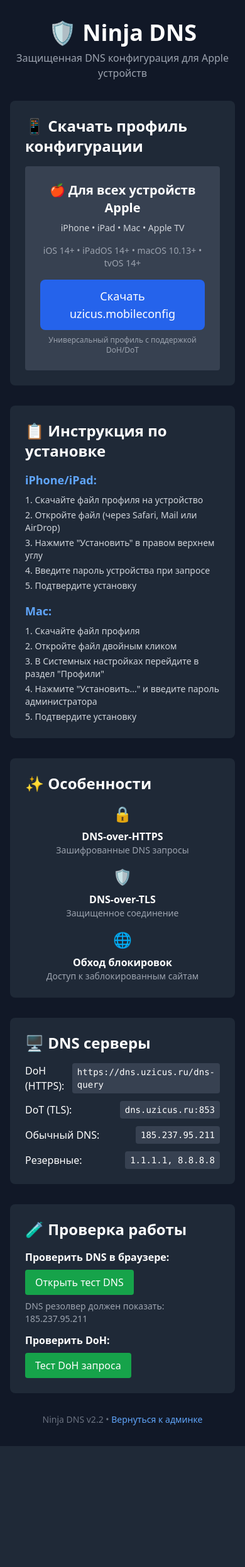
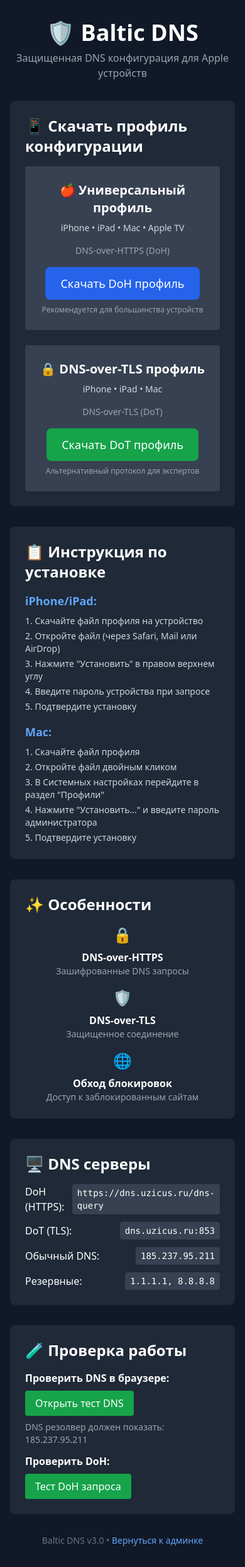
Before and after one commit to uzicus/ninja-dns, a FastAPI app: page /download in a window 390 px wide. Shown: the whole page at 63% size. Before the commit the page ends 2296 px from the top, so only its background shows below. Run offline with FastAPI, Linux system fonts and the light colour scheme; some libraries are stand-ins or nearby versions.

Commit message:
Implement dynamic mobileconfig generation
- Add MobileConfigGenerator class for runtime profile generation
- Replace static mobileconfig files with dynamic generation based on env vars
- Update all download endpoints to use dynamic generation
- Remove hardcoded domains/IPs from templates (use Jinja2 variables)
- Delete static mobileconfig files from repository
- Add support for both DoH and DoT profiles
- Improve security by removing sensitive data from public repo

🤖 Generated with [Claude Code](https://claude.ai/code)

Co-Authored-By: Claude <noreply@anthropic.com>

```diff
--- a/admin/app/main.py
+++ b/admin/app/main.py
@@ -11,6 +11,7 @@ import re
 import socket
 from typing import List, Dict, Any
 import logging
+from app.mobileconfig_generator import generate_universal_profile, generate_dot_profile, MobileConfigGenerator
 
 # Читаем переменные окружения
 HOST_DOMAIN = os.getenv('HOST_DOMAIN', 'dns.uzicus.ru')
@@ -561,26 +562,51 @@ async def download_page(request: Request):
     """Страница для скачивания mobileconfig профиля"""
     client_ip = get_client_ip(request)
     logger.info(f"Download page accessed from IP: {client_ip}")
-    return templates.TemplateResponse("download.html", {"request": request})
+
+    # Получаем информацию о профиле для отображения
+    generator = MobileConfigGenerator(HOST_DOMAIN, SERVER_IP)
+    profile_info = generator.get_profile_info()
+
+    return templates.TemplateResponse("download.html", {
+        "request": request,
+        "profile_info": profile_info,
+        "host_domain": HOST_DOMAIN,
+        "server_ip": SERVER_IP
+    })
+
+@app.get("/api/profile-info")
+async def get_profile_info():
+    """API для получения информации о DNS профиле"""
+    generator = MobileConfigGenerator(HOST_DOMAIN, SERVER_IP)
+    return generator.get_profile_info()
 
 @app.get("/download/mobileconfig")
 async def download_mobileconfig(request: Request):
-    """Скачивание исправленного файла mobileconfig для iOS/универсального"""
+    """Скачивание динамически сгенерированного mobileconfig для iOS/универсального"""
     client_ip = get_client_ip(request)
-    logger.info(f"Fixed mobileconfig download requested from IP: {client_ip}")
+    logger.info(f"Dynamic mobileconfig download requested from IP: {client_ip}")
 
-    mobileconfig_path = "/app/uzicus.mobileconfig"
+    try:
+        # Генерируем профиль динамически
+        profile_content = generate_universal_profile(
+            host_domain=HOST_DOMAIN,
+            server_ip=SERVER_IP,
+            profile_name="Baltic DNS"
+        )
 
-    # Проверяем существование файла
-    if not os.path.exists(mobileconfig_path):
-        logger.error(f"Fixed mobileconfig file not found at {mobileconfig_path}")
-        raise HTTPException(status_code=404, detail="Configuration file not found")
+        # Создаем Response с сгенерированным содержимым
+        from fastapi.responses import Response
+        return Response(
+            content=profile_content,
+            media_type="application/x-apple-aspen-config",
+            headers={
+                "Content-Disposition": f"attachment; filename=baltic-dns.mobileconfig"
+            }
+        )
 
-    return FileResponse(
-        path=mobileconfig_path,
-        filename="uzicus.mobileconfig",
-        media_type="application/x-apple-aspen-config"
-    )
+    except Exception as e:
+        logger.error(f"Error generating mobileconfig for IP {client_ip}: {e}")
+        raise HTTPException(status_code=500, detail="Error generating configuration file")
 
 @app.get("/download/mobileconfig-macos")
 async def download_mobileconfig_macos(request: Request):
@@ -588,56 +614,83 @@ async def download_mobileconfig_macos(request: Request):
     client_ip = get_client_ip(request)
     logger.info(f"macOS mobileconfig download requested from IP: {client_ip}")
 
-    mobileconfig_path = "/app/uzicus.mobileconfig"
+    try:
+        # Генерируем профиль динамически (тот же универсальный)
+        profile_content = generate_universal_profile(
+            host_domain=HOST_DOMAIN,
+            server_ip=SERVER_IP,
+            profile_name="Baltic DNS macOS"
+        )
 
-    # Проверяем существование файла
-    if not os.path.exists(mobileconfig_path):
-        logger.error(f"macOS mobileconfig file not found at {mobileconfig_path}")
-        raise HTTPException(status_code=404, detail="Configuration file not found")
+        # Создаем Response с сгенерированным содержимым
+        from fastapi.responses import Response
+        return Response(
+            content=profile_content,
+            media_type="application/x-apple-aspen-config",
+            headers={
+                "Content-Disposition": f"attachment; filename=baltic-dns-macos.mobileconfig"
+            }
+        )
 
-    return FileResponse(
-        path=mobileconfig_path,
-        filename="uzicus-macos.mobileconfig",
-        media_type="application/x-apple-aspen-config"
-    )
+    except Exception as e:
+        logger.error(f"Error generating macOS mobileconfig for IP {client_ip}: {e}")
+        raise HTTPException(status_code=500, detail="Error generating configuration file")
 
-@app.get("/download/mobileconfig-original")
-async def download_mobileconfig_original(request: Request):
-    """Скачивание оригинального файла mobileconfig (для отладки)"""
+@app.get("/download/mobileconfig-dot")
+async def download_mobileconfig_dot(request: Request):
+    """Скачивание файла mobileconfig с поддержкой DNS-over-TLS"""
     client_ip = get_client_ip(request)
-    logger.info(f"Original mobileconfig download requested from IP: {client_ip}")
+    logger.info(f"DoT mobileconfig download requested from IP: {client_ip}")
 
-    mobileconfig_path = "/app/uzicus.mobileconfig"
+    try:
+        # Генерируем DoT профиль
+        profile_content = generate_dot_profile(
+            host_domain=HOST_DOMAIN,
+            server_ip=SERVER_IP,
+            profile_name="Baltic DNS DoT"
+        )
 
-    # Проверяем существование файла
-    if not os.path.exists(mobileconfig_path):
-        logger.error(f"Original mobileconfig file not found at {mobileconfig_path}")
-        raise HTTPException(status_code=404, detail="Configuration file not found")
+        # Создаем Response с сгенерированным содержимым
+        from fastapi.responses import Response
+        return Response(
+            content=profile_content,
+            media_type="application/x-apple-aspen-config",
+            headers={
+                "Content-Disposition": f"attachment; filename=baltic-dns-dot.mobileconfig"
+            }
+        )
 
-    return FileResponse(
-        path=mobileconfig_path,
-        filename="uzicus-original.mobileconfig",
-        media_type="application/x-apple-aspen-config"
-    )
+    except Exception as e:
+        logger.error(f"Error generating DoT mobileconfig for IP {client_ip}: {e}")
+        raise HTTPException(status_code=500, detail="Error generating configuration file")
 
 @app.get("/download/uzicus")
 async def download_uzicus_mobileconfig(request: Request):
-    """Скачивание универсального файла uzicus.mobileconfig для всех устройств Apple"""
+    """Скачивание универсального файла mobileconfig для всех устройств Apple (главный эндпоинт)"""
     client_ip = get_client_ip(request)
-    logger.info(f"Uzicus mobileconfig download requested from IP: {client_ip}")
+    logger.info(f"Universal mobileconfig download requested from IP: {client_ip}")
 
-    mobileconfig_path = "/app/uzicus.mobileconfig"
+    try:
+        # Генерируем универсальный профиль (как uzicus.mobileconfig)
+        profile_content = generate_universal_profile(
+            host_domain=HOST_DOMAIN,
+            server_ip=SERVER_IP,
+            profile_name="Baltic DNS"
+        )
 
-    # Проверяем существование файла
-    if not os.path.exists(mobileconfig_path):
-        logger.error(f"Uzicus mobileconfig file not found at {mobileconfig_path}")
-        raise HTTPException(status_code=404, detail="Configuration file not found")
+        # Создаем Response с сгенерированным содержимым
+        from fastapi.responses import Response
+        return Response(
+            content=profile_content,
+            media_type="application/x-apple-aspen-config",
+            headers={
+                "Content-Disposition": f"attachment; filename=baltic-dns.mobileconfig"
+            }
+        )
 
-    return FileResponse(
-        path=mobileconfig_path,
-        filename="uzicus.mobileconfig",
-        media_type="application/x-apple-aspen-config"
-    )
+    except Exception as e:
+        logger.error(f"Error generating universal mobileconfig for IP {client_ip}: {e}")
+        raise HTTPException(status_code=500, detail="Error generating configuration file")
 
 if __name__ == "__main__":
     import uvicorn
--- a/admin/templates/download.html
+++ b/admin/templates/download.html
@@ -11,7 +11,7 @@
     <div class="container mx-auto px-4 py-8 max-w-4xl">
         <!-- Header -->
         <div class="text-center mb-8">
-            <h1 class="text-4xl font-bold mb-2">🛡️ Ninja DNS</h1>
+            <h1 class="text-4xl font-bold mb-2">🛡️ Baltic DNS</h1>
             <p class="text-gray-400">Защищенная DNS конфигурация для Apple устройств</p>
         </div>
 
@@ -19,15 +19,28 @@
         <div class="bg-gray-800 rounded-lg p-6 mb-8">
             <h2 class="text-2xl font-bold mb-4">📱 Скачать профиль конфигурации</h2>
 
-            <div class="bg-gray-700 rounded p-6 max-w-md mx-auto text-center">
-                <h3 class="text-xl font-semibold mb-2">🍎 Для всех устройств Apple</h3>
-                <p class="text-sm text-gray-300 mb-4">iPhone • iPad • Mac • Apple TV</p>
-                <p class="text-sm text-gray-400 mb-4">iOS 14+ • iPadOS 14+ • macOS 10.13+ • tvOS 14+</p>
-                <a href="/download/uzicus"
-                   class="inline-block bg-blue-600 hover:bg-blue-700 px-6 py-3 rounded-lg text-white font-medium transition-colors text-lg mb-2">
-                    Скачать uzicus.mobileconfig
-                </a>
-                <p class="text-xs text-gray-400">Универсальный профиль с поддержкой DoH/DoT</p>
+            <div class="grid md:grid-cols-2 gap-6">
+                <div class="bg-gray-700 rounded p-6 text-center">
+                    <h3 class="text-xl font-semibold mb-2">🍎 Универсальный профиль</h3>
+                    <p class="text-sm text-gray-300 mb-4">iPhone • iPad • Mac • Apple TV</p>
+                    <p class="text-sm text-gray-400 mb-4">DNS-over-HTTPS (DoH)</p>
+                    <a href="/download/uzicus"
+                       class="inline-block bg-blue-600 hover:bg-blue-700 px-6 py-3 rounded-lg text-white font-medium transition-colors text-lg mb-2">
+                        Скачать DoH профиль
+                    </a>
+                    <p class="text-xs text-gray-400">Рекомендуется для большинства устройств</p>
+                </div>
+
+                <div class="bg-gray-700 rounded p-6 text-center">
+                    <h3 class="text-xl font-semibold mb-2">🔒 DNS-over-TLS профиль</h3>
+                    <p class="text-sm text-gray-300 mb-4">iPhone • iPad • Mac</p>
+                    <p class="text-sm text-gray-400 mb-4">DNS-over-TLS (DoT)</p>
+                    <a href="/download/mobileconfig-dot"
+                       class="inline-block bg-green-600 hover:bg-green-700 px-6 py-3 rounded-lg text-white font-medium transition-colors text-lg mb-2">
+                        Скачать DoT профиль
+                    </a>
+                    <p class="text-xs text-gray-400">Альтернативный протокол для экспертов</p>
+                </div>
             </div>
         </div>
 
@@ -92,17 +105,17 @@
             <div class="space-y-3">
                 <div class="flex justify-between items-center">
                     <span class="font-medium">DoH (HTTPS):</span>
-                    <code class="bg-gray-700 px-2 py-1 rounded text-sm">https://dns.uzicus.ru/dns-query</code>
+                    <code class="bg-gray-700 px-2 py-1 rounded text-sm">https://{{ host_domain }}/dns-query</code>
                 </div>
 
                 <div class="flex justify-between items-center">
                     <span class="font-medium">DoT (TLS):</span>
-                    <code class="bg-gray-700 px-2 py-1 rounded text-sm">dns.uzicus.ru:853</code>
+                    <code class="bg-gray-700 px-2 py-1 rounded text-sm">{{ host_domain }}:853</code>
                 </div>
 
                 <div class="flex justify-between items-center">
                     <span class="font-medium">Обычный DNS:</span>
-                    <code class="bg-gray-700 px-2 py-1 rounded text-sm">185.237.95.211</code>
+                    <code class="bg-gray-700 px-2 py-1 rounded text-sm">{{ server_ip }}</code>
                 </div>
 
                 <div class="flex justify-between items-center">
@@ -123,12 +136,12 @@
                        class="inline-block bg-green-600 hover:bg-green-700 px-4 py-2 rounded text-white font-medium transition-colors">
                         Открыть тест DNS
                     </a>
-                    <p class="text-sm text-gray-400 mt-2">DNS резолвер должен показать: 185.237.95.211</p>
+                    <p class="text-sm text-gray-400 mt-2">DNS резолвер должен показать: {{ server_ip }}</p>
                 </div>
 
                 <div>
                     <h3 class="font-semibold mb-2">Проверить DoH:</h3>
-                    <a href="https://dns.uzicus.ru/dns-query?name=google.com&type=A" target="_blank"
+                    <a href="https://{{ host_domain }}/dns-query?name=google.com&type=A" target="_blank"
                        class="inline-block bg-green-600 hover:bg-green-700 px-4 py-2 rounded text-white font-medium transition-colors">
                         Тест DoH запроса
                     </a>
@@ -138,7 +151,7 @@
 
         <!-- Footer -->
         <div class="text-center text-gray-500 text-sm">
-            <p>Ninja DNS v2.2 • <a href="/" class="text-blue-400 hover:text-blue-300">Вернуться к админке</a></p>
+            <p>Baltic DNS v3.0 • <a href="/" class="text-blue-400 hover:text-blue-300">Вернуться к админке</a></p>
         </div>
     </div>
 </body>
```
Also changed, not shown: admin/app/mobileconfig_generator.py (added, +200 -0 lines), 3 other files.
